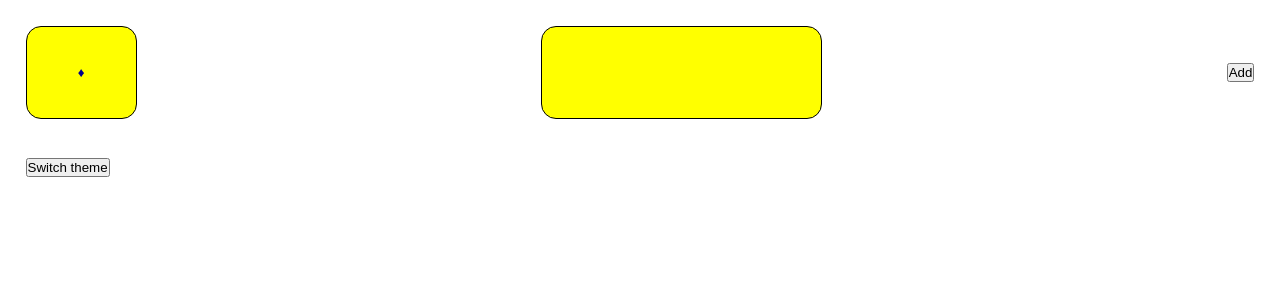
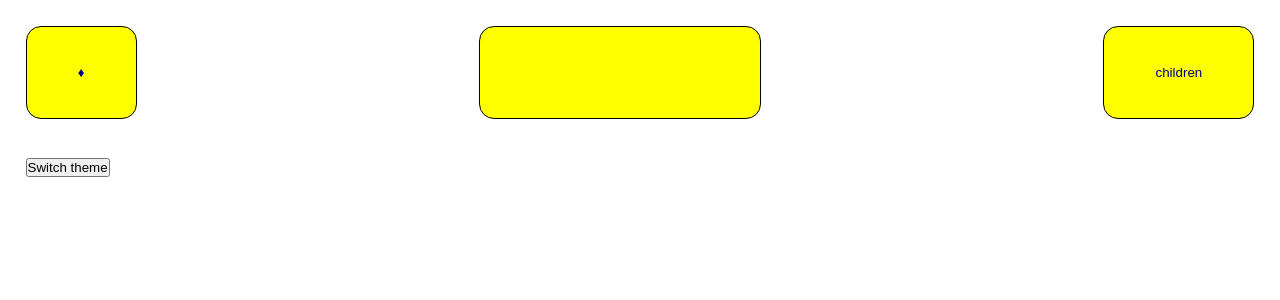
Before and after one commit to tramallo/exercise-emoji_todo_list, a React (Vite) app: page / in a window 1280 px wide. Shown: the top 300 px of the page. Built offline with nearby package versions, Linux system fonts and the light colour scheme.

Commit message:
new component Button, themeable style || NewTodo -> replace standard button by custom Button

```diff
--- /dev/null
+++ b/src/components/Button.css
@@ -0,0 +1,27 @@
+.button {
+  --button-color: var(--theme-color, lightgray);
+  --button-text-color: var(--theme-text-color, black);
+  --button-hover-color: var(--theme-hover-color, dimgray);
+  --button-focus-color: var(--theme-focus-color, cyan);
+  --button-padding: var(--theme-padding, 1vw);
+  --button-border: var(--theme-border, 2px solid black);
+  --button-border-radius: var(--theme-border-radius, 5px);
+
+  display: inline-block;
+  box-sizing: border-box;
+
+  background-color: var(--button-color);
+  color:var(--button-text-color);
+  padding: var(--button-padding);
+  border: var(--button-border);
+  border-radius: var(--button-border-radius);
+}
+.button:hover {
+  background-color: var(--button-hover-color);
+}
+.button:focus {
+  background-color: var(--button-focus-color);
+}
+.button:active {
+  background-color: var(--button-text-color);
+}
--- /dev/null
+++ b/src/components/Button.tsx
@@ -0,0 +1,17 @@
+import "./Button.css"
+
+export type ButtonProps = {
+  className?: string;
+  children?: any;
+  onClick: (e: React.MouseEvent<HTMLButtonElement>) => void;
+}
+export default function Button({ className, onClick, children }: ButtonProps) {
+  return (
+    <button
+      className={`button ${className ?? ""}`}
+      onClick={onClick}
+    >
+      {children ?? undefined}
+    </button>
+  )
+}
--- a/src/components/NewTodo.tsx
+++ b/src/components/NewTodo.tsx
@@ -4,6 +4,7 @@ import "./NewTodo.css";
 import { Todo } from "../utils/schemas";
 import ComboboxInput from "./ComboboxInput.tsx";
 import EmojiSelector from "./EmojiSelector";
+import Button from "./Button.tsx";
 
 export type NewTodoProps = {
   onNewTodo: (newTodo: Todo) => void;
@@ -42,7 +43,7 @@ export default function NewTodo({ onNewTodo, options }: NewTodoProps) {
         onSelect={setName}
         options={{ allowCustomInput: true, allowNullish: true }}
       />
-      <button onClick={handleAddClick}>Add</button>
+      <Button onClick={handleAddClick}>children</Button>
     </div>
   );
 }
```
